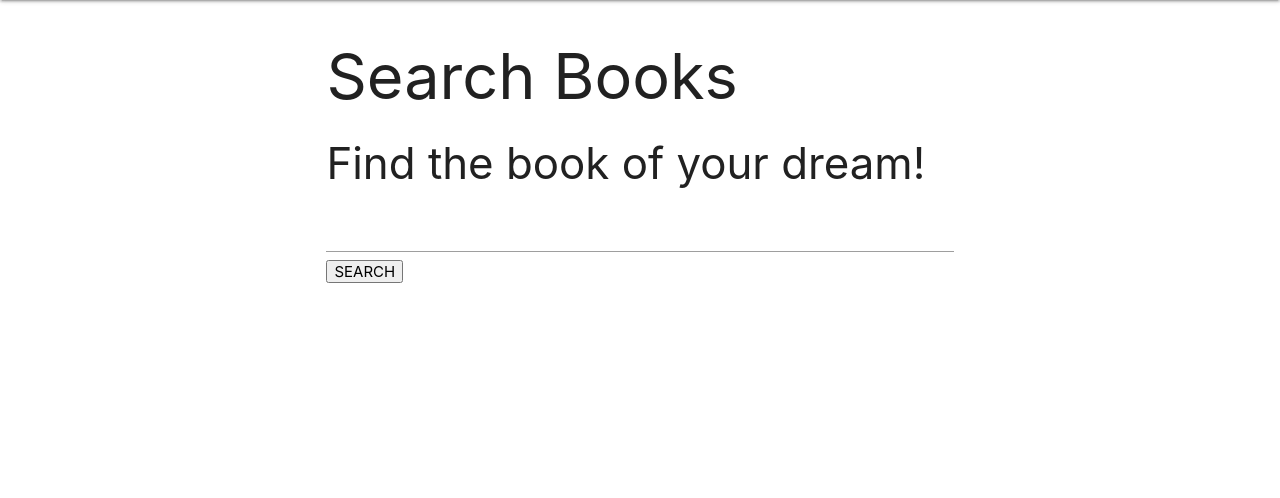
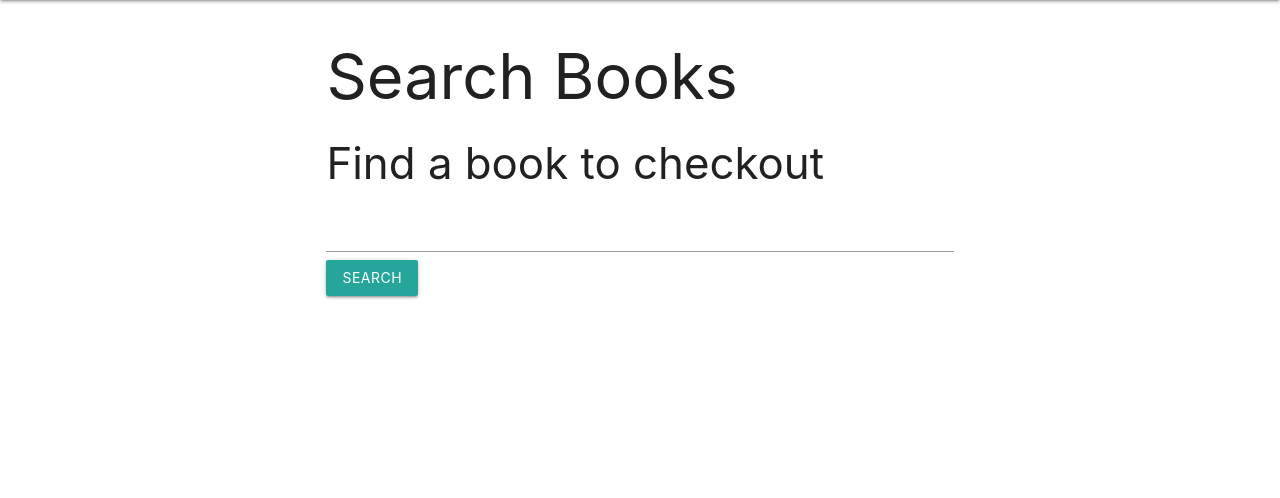
Before and after one commit to lejt/Union-Catalogue, a Django app: page /books/ in a window 1280 px wide. Shown: the part 64-562 px from the top of the page. Run offline with Django 4.2, Linux system fonts and the light colour scheme; parts of the project's set-up code (start-up, migrations or seed data) failed here and were passed over.

Commit message:
reformat books index

```diff
--- a/main_app/static/css/style.css
+++ b/main_app/static/css/style.css
@@ -2,3 +2,8 @@
 main {
     min-height: 100vh;
 }
+
+.card {
+    min-height: 500px;
+    background-color: rgb(192, 189, 189);
+}
--- a/main_app/templates/books/index.html
+++ b/main_app/templates/books/index.html
@@ -12,45 +12,36 @@
     <h4 class="center">No Books</h4>
 {% endif %} -->
 
-<!-- <form action="" class="search__form">
-    {% csrf_token %}
-    <input class="search__input" type="text" name="q" />
-    <button type="submit">Search</button>
-</form> -->
 
 <div class="container">
-    <section class="search">
-          <div class="search__content">
-                <h1 class="search__title">Search Books</h1>
-                <h3 class="search__subtitle">Find the book of your dream!</h3>
+
+      <h1>Search Books</h1>
+      <h3>Find a book to checkout</h3>
+      <form action="">
+            <div class="input-field">
+                  <input id="search_query" type="text" name="q">
+                  <button type="submit" class="btn">Search</button>
             </div>
-          <form action="" class="search__form">
+      </form>
 
-                <input class="search__input" type="text" name="q" />
-                <input class="search__submit" type="submit" value="SEARCH" />
-          </form>
-    </section>
-    <section class="results">
-          <div class="results__message-wrapper">
-                <h3 class="results__message">{{message}}</h3>
-          </div>
-          <div class="results__wrapper">
+      <!-- if search query does not have results, send message -->
+      <h3>{{ message }}</h3>
 
+      <div class="row">
             {% for book in books %}
-                      <article class="results__card book-card">
-                            <div class="book-card__image-wrapper">
+            <div class="col s4">
+                  <div class="card query-result">
+                        <div class="card-image">
                               <img class="book-card__image" src="{{book.image}}" alt="{{book.title}}">
                         </div>
-                            <div class="book-card__content-wrapper">
-                                  <a href="{{book.url}}?img={{book.image}}" class="book-card__title">{{book.title}} {{ book.key }}</a>
-                                  <p class="book-card__author">{{book.author_name}}</p>
-                                  <button data-access="{{request.user.is_authenticated}}" type="submit" form="{{book.key}}" class="book-card__submit">Add/Rent Book</button>
+                        <div class="card-content">
 
-                                  <!-- ADD/RENT BOOK FORM -->
-                                  <!-- <form action="{ url 'rent_book' member.id book.key }" method="POST"> -->
-                                        <!-- {% csrf_token %} -->
-                                    <!-- <button class="btn" type="submit">Add</button> -->
-                                  <!-- </form> -->
+                              <a href="{{book.url}}?img={{book.image}}">{{book.title}} </a>
+                              <p>{{book.author_name}}</p>
+                              <p>{{ book.key }}</p>
+
+                              <br>
+                              <button data-access="{{request.user.is_authenticated}}" type="submit" form="{{book.key}}">Rent Book</button>
 
                               <form id="{{book.key}}" method="POST" action="{% url 'add_to_rent' %}" class="book-card__form">
                                     {% csrf_token %}
@@ -59,14 +50,11 @@
                                     <input type="hidden" name="author_name" value="{{book.author_name}}" />
                                     <input type="hidden" name="image" value="{{book.image}}" />
                               </form>
-
                         </div>
-                      </article>
-
+                  </div>
+            </div>
             {% endfor %}
-
       </div>
-    </section>
 </div>
 
 {% endblock %}
--- a/main_app/utils.py
+++ b/main_app/utils.py
@@ -2,17 +2,17 @@ from django.urls.base import reverse
 import requests
 
 # CONFIG
-BASE_SEARCH_API_URL:str = "http://openlibrary.org/search.json"
-BASE_IMAGE_API_URL:str = "https://covers.openlibrary.org/b/{0}/{1}-{2}.jpg"
-BASE_BOOK_API_URL:str = "https://openlibrary.org/works/{0}.json"
-BASE_IMAGE_KEYS:list[str] = [
+BASE_SEARCH_API_URL = "http://openlibrary.org/search.json"
+BASE_IMAGE_API_URL = "https://covers.openlibrary.org/b/{0}/{1}-{2}.jpg"
+BASE_BOOK_API_URL = "https://openlibrary.org/works/{0}.json"
+BASE_IMAGE_KEYS = [
       "cover_i",
       "isbm",
       "oclc",
       "lccn",
       "olid"
 ]
-BASE_IMAGE_URL = "/static/images/base.jpg"
+BASE_IMAGE_URL = "/static/images/base.png"
 BASE_IMAGE_SIZE = "M"
 
 BOOK_KEYS = [
@@ -22,38 +22,11 @@ BOOK_KEYS = [
 ] + BASE_IMAGE_KEYS
 
 
-def prepate_data(source:list, needed_keys:list[str], quantity:int = None, *args, **kwargs) -> dict:
-      # if we get quantity make slice of list
-      if quantity:
-            # get only first {quantity} element (ex. first 5 elements)
-            source = source[:quantity]
-
-      # init result list
-      result:list = []
-
-      for source_dict in source:
-            # create new dict contains only needed_key, to reduce size of whole dictionary
-            new_dict = {key: source_dict[key] for key in source_dict if key in needed_keys}
-
-            # get first given author_name
-            new_dict['author_name'] = new_dict.get("author_name", [""])[0]
-            new_dict['key'] = new_dict.get("key", "").split("/")[-1]
-            # new_dict['url'] = reverse("books:detail", kwargs = {"id": new_dict['key']})
-
-            # append new dict contains less keys - values pairs
-            result.append(new_dict)
-
-      return result
-
-def create_search_url(search_text:str, *args, **kwargs):
-      # Just return search url for given search text
-      return BASE_SEARCH_API_URL + '?q=' + search_text
-
-def get_image_url(key_name:str, image_id:str, size:str = BASE_IMAGE_SIZE, *args, **kwargs):
+def get_image_url(key_name, image_id, size = BASE_IMAGE_SIZE):
       # Just return image url with given attributes
       return BASE_IMAGE_API_URL.format(key_name, image_id, size)
 
-def add_image_to_book(book_dict:dict) -> dict:
+def add_image_to_book(book_dict):
       book_dict['image'] = BASE_IMAGE_URL
 
       for image_key in BASE_IMAGE_KEYS:
@@ -63,31 +36,39 @@ def add_image_to_book(book_dict:dict) -> dict:
                               image_key = "id"
                               image_id_list = [image_id_list,]
                         book_dict['image'] = get_image_url(key_name = image_key, image_id = image_id_list[0])
-
                         break
       return book_dict
 
-
-def add_images_to_books(books_list:list[dict]) -> list[dict]:
+def add_images_to_books(books_list):
       return list(map(add_image_to_book, books_list))
 
-# def search_books(search_text:str, quantity:int = None, *args, **kwargs) -> list[dict]:
-#       # create request_url for given search text
-#       request_url = create_search_url(search_text)
+def prepare_data(response, book_keys, no_of_results):
 
-#       '''
-#             1. First make request using requests.get
-#             2. Second serialize response using .json() method
-#             3. Third get all books from data dictionary using 'docs' key
-#             4. At last prepare data using prepare_data function and quantity
-#       '''
-#       books:list[dict] = prepate_data(
-#             requests.get(request_url).json()['docs'],
-#             BOOK_KEYS,
-#             quantity = quantity
-#       )
+      response = response[:no_of_results]
+      result = []
 
-#       # add images urls for books
-#       books = add_images_to_books(books)
+      for res_dict in response:
+            # create new dict containing only neccessary book keys to reduce size
+            new_dict = {key: res_dict[key] for key in res_dict if key in book_keys}
 
-#       return books
+            # take only the first author of the book
+            new_dict['author_name'] = new_dict.get("author_name", [""])[0]
+            new_dict['key'] = new_dict.get("key", "").split("/")[-1]
+
+            # append new dict contains less keys - values pairs
+            result.append(new_dict)
+
+      return result
+
+def search_books(search_query):
+
+      request_url = BASE_SEARCH_API_URL + '?q=' + search_query
+      books = requests.get(request_url).json()['docs']
+
+      # narrow down search results to 20 and outputs only the necessary keys for reading
+      books = prepare_data(books, BOOK_KEYS, 20)
+
+      # add images urls for books
+      books = add_images_to_books(books)
+
+      return books
```
Also changed, not shown: main_app/static/images/base.jpeg (added), main_app/static/images/base.png (added). Lines whose indentation alone changed are shown as unchanged.
